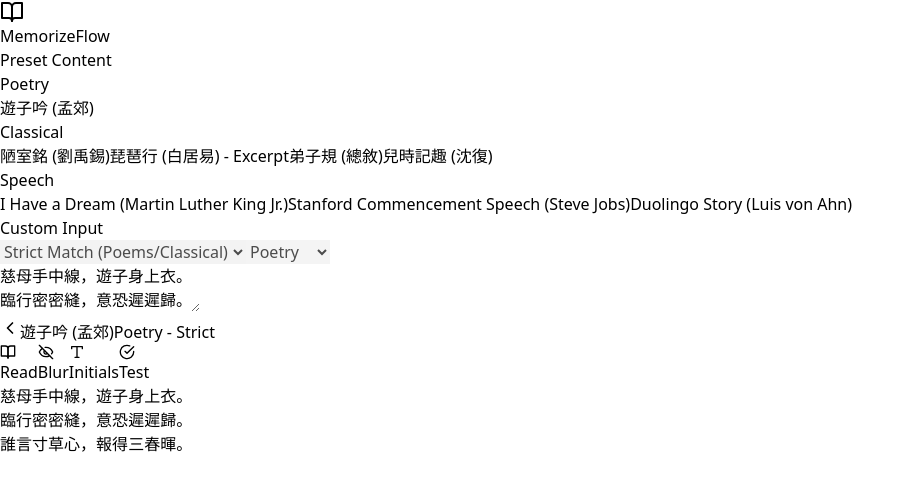
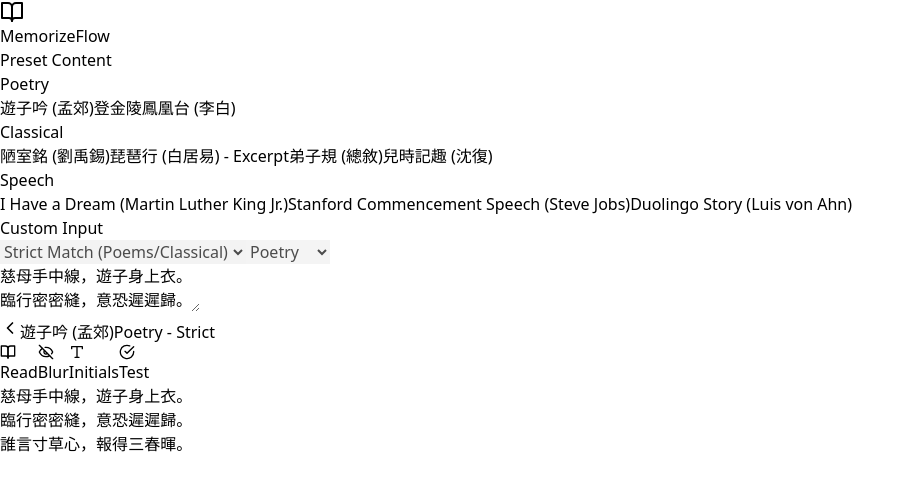
Before and after one commit to Albair581/memorize-flow, a React (Vite) app: page / in a window 1280 px wide. Shown: the top 490 px of the page, without its empty margins (0-915 px from the left). Built offline with nearby package versions, Linux system fonts and the light colour scheme; the HTML template or start-up script is replaced by a standard one.

Commit message:
added poem

```diff
--- a/src/App.jsx
+++ b/src/App.jsx
@@ -10,6 +10,14 @@ const PRESETS = [
     type: 'strict',
     lang: 'zh',
     content: `慈母手中線，遊子身上衣。\n臨行密密縫，意恐遲遲歸。\n誰言寸草心，報得三春暉。`
+  },
+  {
+    id: 'dengjinlingfenghuangtai',
+    title: '登金陵鳳凰台 (李白)',
+    category: 'Poetry',
+    type: 'strict',
+    lang: 'zh',
+    content: `鳳凰臺上鳳凰遊，鳳去臺空江自流。\n吳宮花草埋幽徑，晉代衣冠成古丘。\n三山半落青天外，二水中分白鷺洲。\n總為浮雲能蔽日，長安不見使人愁。`
   },
   {
     id: 'loushimei',
```
